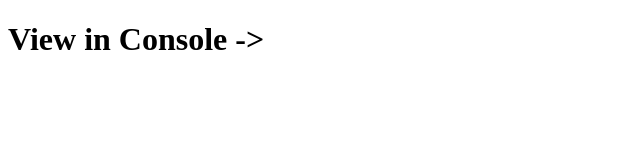
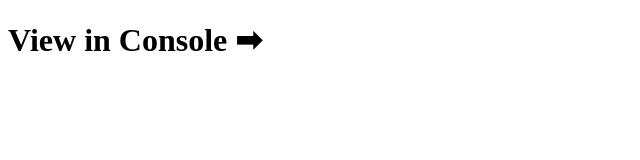
Before and after one commit to NSquale21/javascript-console-resume, a plain HTML site: page index.html in a window 1280 px wide. Shown: the full height of the page, 0-640 px from the left. Drawn offline with Linux system fonts and the light colour scheme.

Commit message:
Add arrow emoji

```diff
--- a/index.html
+++ b/index.html
@@ -7,7 +7,7 @@
 	<title>JavaScript Console Resume</title>
 </head>
 <body>
-	<h1>View in Console -></h1>
+	<h1>View in Console &#x27A1</h1>
 	<script src="resume.js"></script>
 </body>
 </html>
```
